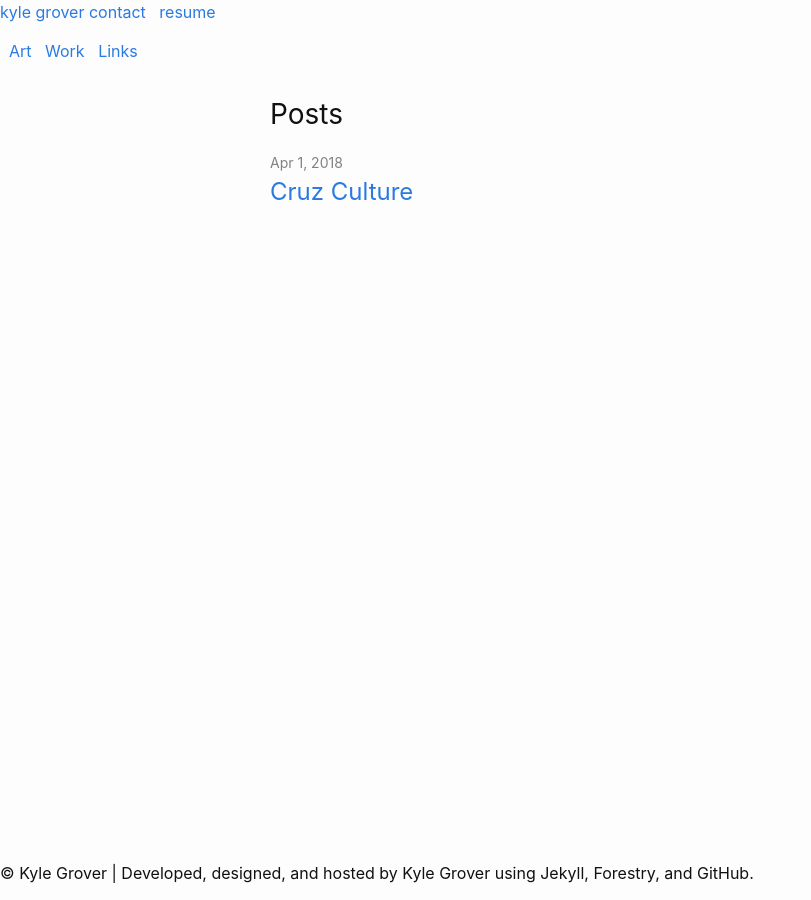
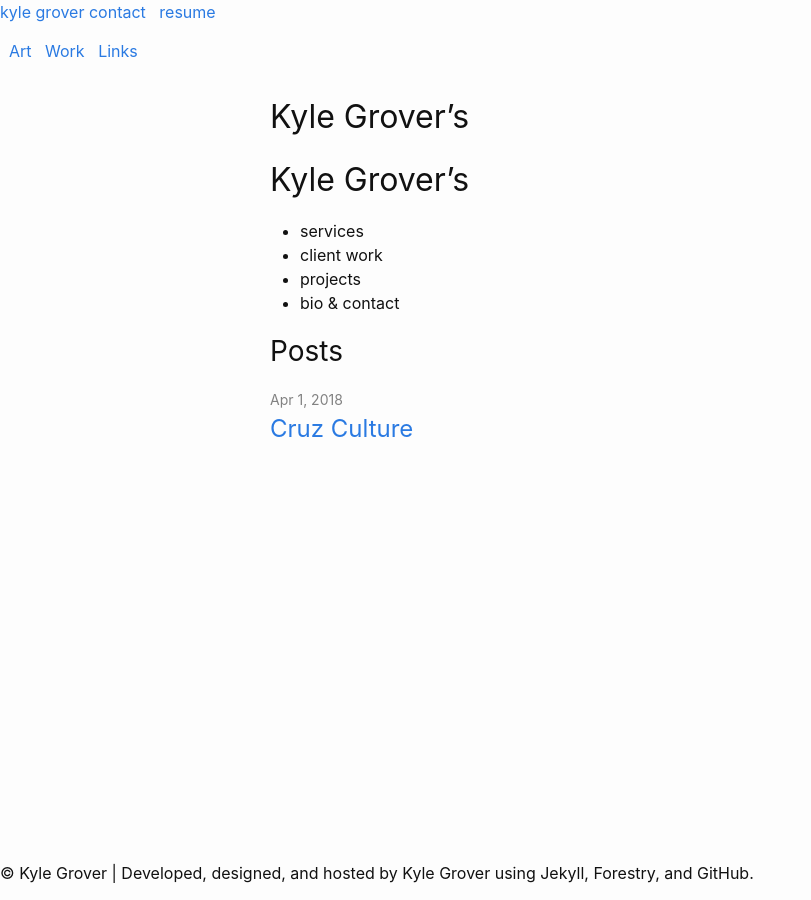
Before and after one commit to kylegrover/kylegrover.github.io, a Jekyll site: the page built from index.md, in a window 1280 px wide. Shown: the whole page, without its empty margins (0-811 px from the left). Built offline with Jekyll 4.4.1, drawn with Linux system fonts in a browser that asks for light colours; our own code applies the rules of GitHub Pages for plain Markdown files.

Commit message:
home basic content test

```diff
--- a/index.md
+++ b/index.md
@@ -4,3 +4,8 @@
 
 layout: home
 ---
+# Kyle Grover's
+- services
+- client work
+- projects
+- bio & contact
```
